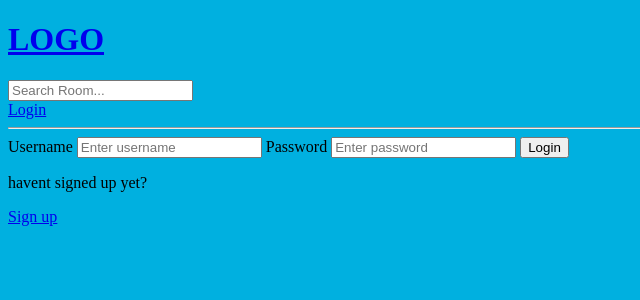
After one commit to adithyan033/edubud_app, a Django app: page /login/ in a window 1280 px wide. The commit adds this page. Shown: the top 300 px of the page, without its empty margins (0-640 px from the left). Run offline with Django 5.2, Linux system fonts and the light colour scheme.

Commit message:
added login,logout,register and search features

```diff
--- a/base/templates/base/home.html
+++ b/base/templates/base/home.html
@@ -31,9 +31,11 @@
             {% for room in rooms %}
 
             <div>
+                {% if request.user == room.host %}
                 <a href="{% url 'update-room' room.id %}">Edit</a>
                 <a href="{% url 'delete-room' room.id %}">Delete</a>
-                <span style="background-color: yellow;">@{{room.host.username}}</span>
+                {% endif %}
+                <span style="background-color: rgb(125, 126, 126);">@{{room.host.username}}</span>
                 <h1>{{room.id}}--<a href="{% url 'room' room.id %}">{{room.name}}</h1></a>
                 <small style="background-color: aliceblue;">{{room.topic.name}}</small>
                  <hr>
--- /dev/null
+++ b/base/templates/base/login_register.html
@@ -0,0 +1,35 @@
+{% extends 'main.html' %}
+
+{% block content %}
+
+{% if page == 'login' %}
+<div>
+    <form method="POST" action="">
+        {% csrf_token %}
+        <label>Username</label>
+        <input type="text" name="username" placeholder="Enter username"/>
+
+        <label>Password</label>
+        <input type="password" name="password" placeholder="Enter password"/>
+        <input type="submit" value="Login" />
+    </form>
+
+    <p>havent signed up yet?</p>
+    <a href="{% url 'register' %}">Sign up</a>
+</div>
+
+{% else %}
+<div>
+    <form method="POST" action="">
+        {% csrf_token %}
+
+        <input type="submit" value="Register">
+    </form>
+
+     <p>Already signed up?</p>
+    <a href="{% url 'login'%}">Login</a>
+</div>
+
+{% endif %}
+
+{% endblock %}
--- a/base/urls.py
+++ b/base/urls.py
@@ -2,6 +2,11 @@ from django.urls import path
 from . import views
 
 urlpatterns = [
+    path('login/',views.loginPage,name='login'),
+    path('logout/',views.logoutUser,name='logout'),
+    path('register/',views.registerPage,name='register'),
+
+
     path('',views.home,name='home'),
     path('room/<str:pk>/',views.room,name='room'),
 
--- a/base/views.py
+++ b/base/views.py
@@ -1,4 +1,9 @@
 from django.shortcuts import render,redirect
+from django.contrib.auth.models import User
+from django.http import HttpResponse
+from django.contrib.auth.decorators import login_required
+from django.contrib.auth import authenticate,login,logout
+from django.contrib import messages
 from django.http import HttpResponse
 from django.db.models import Q
 from .models import Room,Topic
@@ -13,6 +18,37 @@ rooms = [
       {'id':3,'name':'I know dynamic'},
 ]
 '''
+
+def loginPage(request):
+    page='login'
+    if request.user.is_authenticated:
+        return redirect('home')
+
+    if request.method=='POST':
+        username=request.POST.get('username')
+        password=request.POST.get('password')
+        try:
+            user=User.objects.get(username=username)
+        except:
+            messages.error(request,'Invalid credentials')
+        user=authenticate(request,username=username,password=password)
+        if user is not None:
+            login(request,user)
+            return redirect('home')
+        else:
+            messages.error(request,"Username or Password does not exit")
+    context={'page':page}
+    return render(request,'base/login_register.html',context)
+
+
+def logoutUser(request):
+    logout(request)
+    return redirect('home')
+
+def registerPage(request):
+    page='register'
+    context={}
+    return render(request,'base/login_register.html')
 
 def home(request):
     q=request.GET.get('q') if request.GET.get('q') != None else ''
@@ -31,6 +67,7 @@ def room(request,pk):
     context={'room':room}
     return render(request,'base/room.html',context)
 
+@login_required(login_url='login')
 def createRoom(request):
     form=RoomForm()
     if request.method=='POST':
@@ -41,9 +78,13 @@ def createRoom(request):
     context={'form':form}
     return render(request,'base/room_form.html',context)
 
+@login_required(login_url='login')
 def updateRoom(request,pk):
     room=Room.objects.get(id=pk)
     form=RoomForm(instance=room)
+    if request.user != room.host:
+        return HttpResponse("you are not allowed to do this")
+
     if request.method=='POST':
         form=RoomForm(request.POST,instance=room)
         if form.is_valid():
@@ -52,8 +93,12 @@ def updateRoom(request,pk):
     context={'form':form}
     return render(request,'base/room_form.html',context)
 
+@login_required(login_url='login')
 def deleteRoom(request,pk):
     room=Room.objects.get(id=pk)
+    if request.user != room.host:
+        return HttpResponse("you are not allowed to do this")
+
     if request.method=='POST':
         room.delete()
         return redirect('home')
--- a/templates/main.html
+++ b/templates/main.html
@@ -7,7 +7,11 @@
 </head>
 <body bgcolor="sky blue">
     {% include 'navabar.html' %}
-
+    {% if messages %}
+    {%for message in messages %}
+    <li>{{message}}</li>
+    {% endfor %}
+    {% endif %}
 
     {% block content%}
 
--- a/templates/navabar.html
+++ b/templates/navabar.html
@@ -1,4 +1,14 @@
 <a href="/">
     <h1>LOGO</h1>
 </a>
+<form method="GET" action="{% url 'home'%}">
+
+    <input type="text" name="q" placeholder="Search Room..." /><br>
+    {% if request.user.is_authenticated %}
+
+    <a href="{% url 'logout' %}">Logout</a>
+    {% else %}
+    <a href="{% url 'login' %}">Login</a>
+    {% endif %}
+</form>
 <hr>
```
